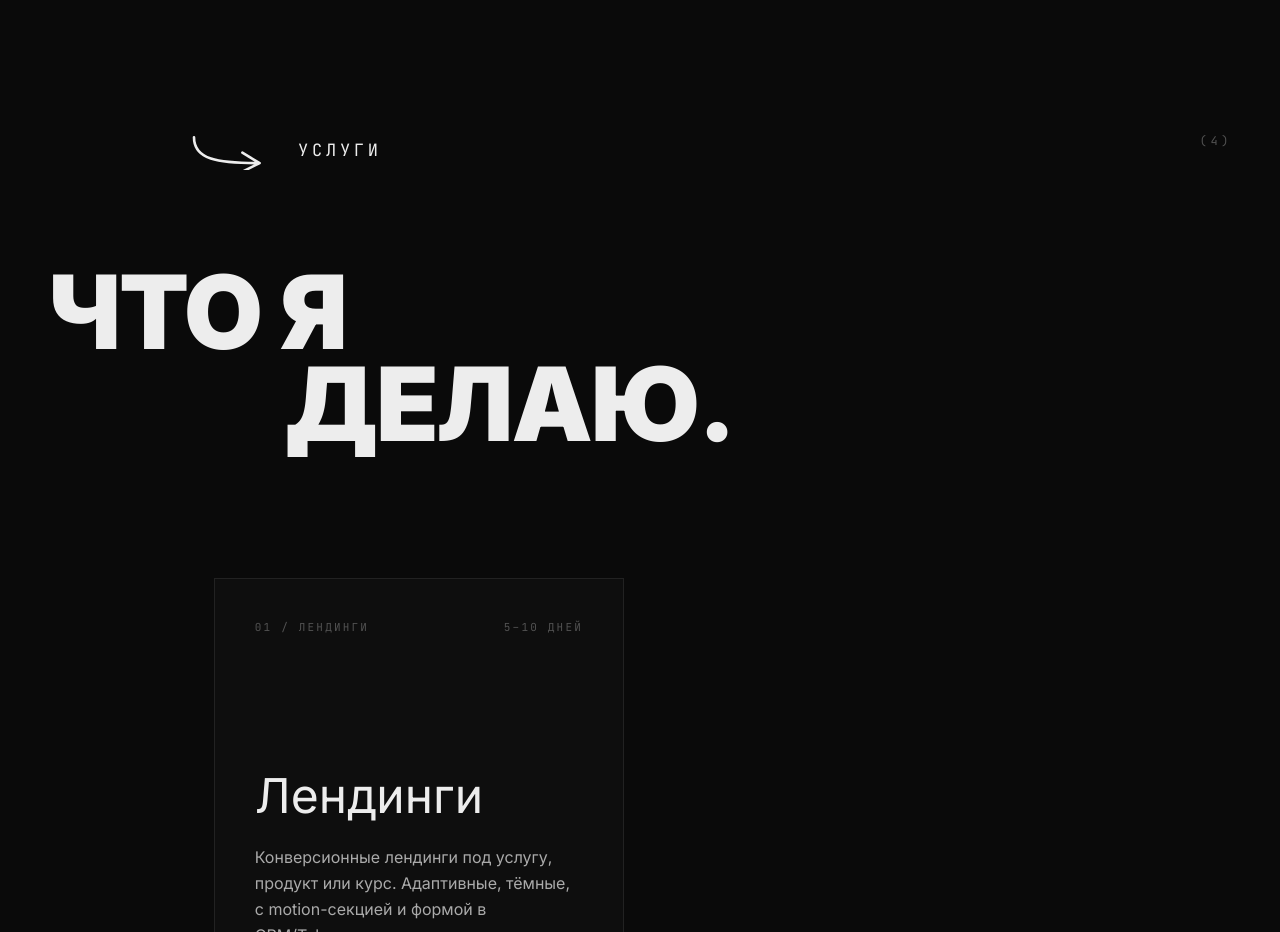
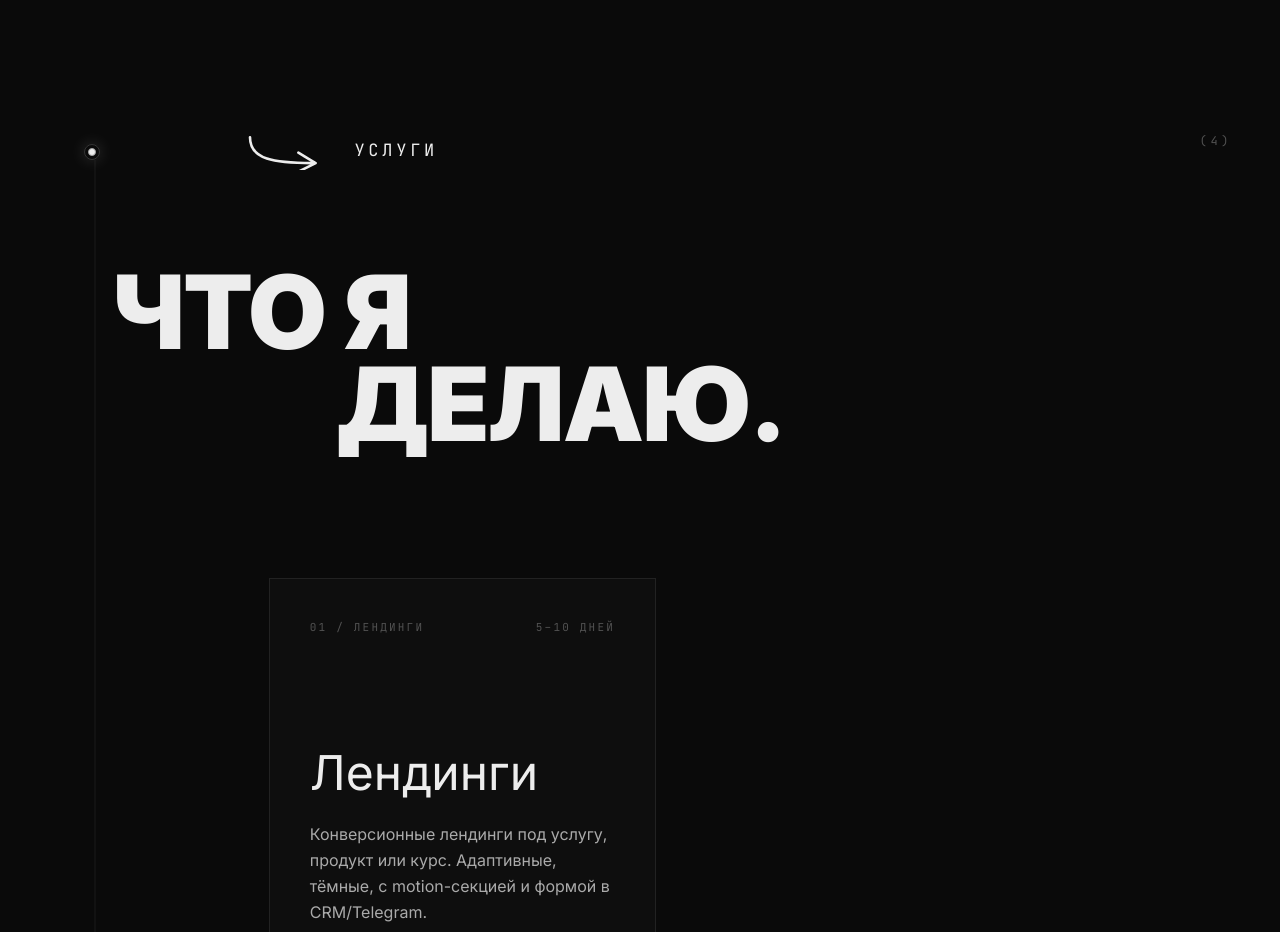
Before and after one commit to iamshouu/temat, a React (Vite) app: page / in a window 1280 px wide. Shown: the part 860-1792 px from the top of the page. Built offline with nearby package versions, Linux system fonts and the light colour scheme.

Commit message:
feat(services): add TracingBeam — vertical SVG line with scroll-following gradient beam alongside services content

```diff
--- a/src/components/Services.tsx
+++ b/src/components/Services.tsx
@@ -1,5 +1,6 @@
 import { motion } from 'motion/react'
 import { SectionLabel } from './SectionLabel'
+import { TracingBeam } from './TracingBeam'
 
 const SERVICES = [
   {
@@ -31,6 +32,7 @@ const SERVICES = [
 export function Services() {
   return (
     <section id="services" className="relative px-6 md:px-12 py-32 md:py-48">
+      <TracingBeam className="pl-10 md:pl-16">
       <SectionLabel label="услуги" count="(4)" />
 
       <h2
@@ -79,6 +81,7 @@ export function Services() {
           )
         })}
       </div>
+      </TracingBeam>
     </section>
   )
 }
--- /dev/null
+++ b/src/components/TracingBeam.tsx
@@ -0,0 +1,103 @@
+import { useEffect, useRef, useState, type ReactNode } from 'react'
+import { motion, useScroll, useTransform, useSpring } from 'motion/react'
+
+type Props = {
+  children: ReactNode
+  className?: string
+}
+
+export function TracingBeam({ children, className = '' }: Props) {
+  const ref = useRef<HTMLDivElement>(null)
+  const { scrollYProgress } = useScroll({
+    target: ref,
+    offset: ['start start', 'end start'],
+  })
+
+  const contentRef = useRef<HTMLDivElement>(null)
+  const [svgHeight, setSvgHeight] = useState(0)
+
+  useEffect(() => {
+    if (!contentRef.current) return
+    const update = () => {
+      if (contentRef.current) setSvgHeight(contentRef.current.offsetHeight)
+    }
+    update()
+    const ro = new ResizeObserver(update)
+    ro.observe(contentRef.current)
+    return () => ro.disconnect()
+  }, [])
+
+  const y1 = useSpring(useTransform(scrollYProgress, [0, 0.8], [50, svgHeight]), {
+    stiffness: 500,
+    damping: 90,
+  })
+  const y2 = useSpring(
+    useTransform(scrollYProgress, [0, 1], [50, Math.max(svgHeight - 200, 0)]),
+    { stiffness: 500, damping: 90 },
+  )
+
+  return (
+    <motion.div ref={ref} className={`relative w-full ${className}`}>
+      <div className="absolute left-2 md:left-4 top-3">
+        <motion.div
+          transition={{ duration: 0.2, delay: 0.5 }}
+          animate={{
+            boxShadow:
+              scrollYProgress.get() > 0
+                ? 'none'
+                : 'rgba(237,237,237,0.18) 0px 0px 16px',
+          }}
+          className="ml-[20px] h-4 w-4 rounded-full border border-muted/60 flex items-center justify-center"
+        >
+          <motion.div
+            transition={{ duration: 0.2, delay: 0.5 }}
+            animate={{
+              backgroundColor: scrollYProgress.get() > 0 ? '#525252' : '#EDEDED',
+              borderColor: scrollYProgress.get() > 0 ? '#525252' : '#A3A3A3',
+            }}
+            className="h-2 w-2 rounded-full border bg-text"
+          />
+        </motion.div>
+        <svg
+          viewBox={`0 0 20 ${svgHeight}`}
+          width="20"
+          height={svgHeight}
+          className="ml-3 block"
+          aria-hidden="true"
+        >
+          <motion.path
+            d={`M 1 0V -36 l 18 24 V ${svgHeight * 0.8} l -18 24V ${svgHeight}`}
+            fill="none"
+            stroke="#525252"
+            strokeOpacity="0.25"
+            transition={{ duration: 10 }}
+          />
+          <motion.path
+            d={`M 1 0V -36 l 18 24 V ${svgHeight * 0.8} l -18 24V ${svgHeight}`}
+            fill="none"
+            stroke="url(#tracing-gradient)"
+            strokeWidth="1.5"
+            className="motion-reduce:hidden"
+            transition={{ duration: 10 }}
+          />
+          <defs>
+            <motion.linearGradient
+              id="tracing-gradient"
+              gradientUnits="userSpaceOnUse"
+              x1="0"
+              x2="0"
+              y1={y1}
+              y2={y2}
+            >
+              <stop stopColor="#FFFFFF" stopOpacity="0" />
+              <stop stopColor="#FFFFFF" />
+              <stop offset="0.325" stopColor="#BFBFBF" />
+              <stop offset="1" stopColor="#525252" stopOpacity="0" />
+            </motion.linearGradient>
+          </defs>
+        </svg>
+      </div>
+      <div ref={contentRef}>{children}</div>
+    </motion.div>
+  )
+}
```
